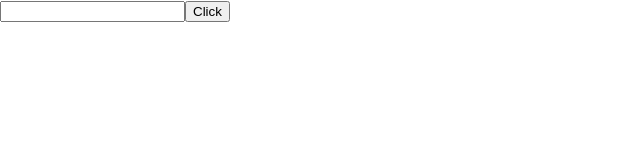
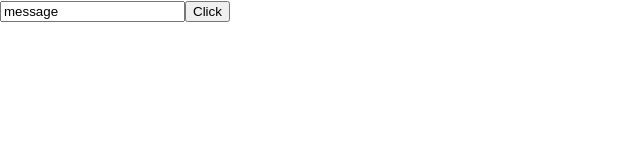
Before and after one commit to automatethem-js-server-web-reactjs/input-app-reactjs, a React (Create React App) app: page / in a window 1280 px wide. Shown: the top 160 px of the page, without its empty margins (0-640 px from the left). Built offline with nearby package versions, Linux system fonts and the light colour scheme.

Commit message:
Update App.js

```diff
--- a/src/App.js
+++ b/src/App.js
@@ -1,7 +1,7 @@
 import React from 'react';
 
 const App = () => {
-  const [message, setMessage] = React.useState();
+  const [message, setMessage] = React.useState("message");
   const [result, setResult] = React.useState();
 
   const handleSubmit = async (e) => {
```
